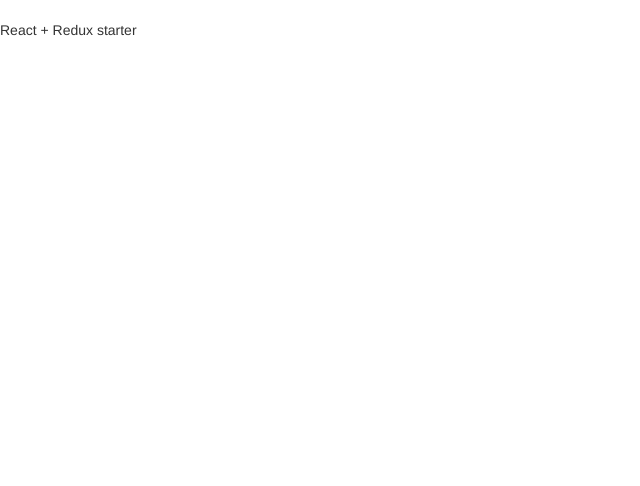
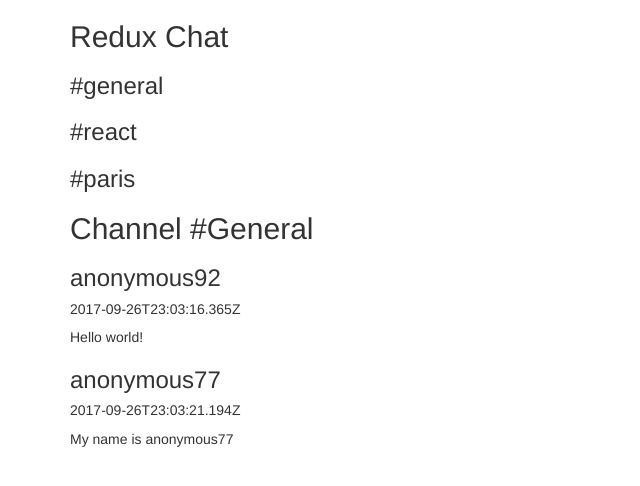
Before and after one commit to ceweager/Slack-chat-clone, a React app: page / in a window 1280 px wide. Shown: the top 486 px of the page, without its empty margins (0-640 px from the left). Built offline with nearby package versions, Linux system fonts and the light colour scheme; no server answers.

Commit message:
Got the fetch request to work, added in the basic channels

```diff
--- a/package.json
+++ b/package.json
@@ -28,7 +28,9 @@
     "react": "16.2",
     "react-dom": "16.2",
     "react-redux": "^5.0.6",
-    "redux": "^3.7.2"
+    "redux": "^3.7.2",
+    "redux-logger": "^3.0.6",
+    "redux-promise": "^0.6.0"
   },
   "scripts": {
     "start": "webpack-dev-server --mode development",
--- /dev/null
+++ b/src/action_constants.js
@@ -0,0 +1,3 @@
+const GET_MESSAGES = "GET_MESSAGES";
+
+export default GET_MESSAGES;
--- a/src/actions/index.js
+++ b/src/actions/index.js
@@ -1 +1,12 @@
 // TODO: add and export your own actions
+import GET_MESSAGES from '../action_constants';
+
+export default function getMessages() {
+  const promise = fetch('https://wagon-chat.herokuapp.com/general/messages')
+    .then(response => response.json());
+  console.log(promise);
+  return {
+    type: GET_MESSAGES,
+    payload: promise
+  };
+}
--- a/src/components/app.jsx
+++ b/src/components/app.jsx
@@ -1,9 +1,17 @@
 import React from 'react';
+import ChannelList from '../containers/channellist';
+import MessageList from '../containers/message_list';
 
 const App = () => {
   return (
-    <div className="app">
-      <p>React + Redux starter</p>
+    <div className="container">
+      <div className="left-box">
+        <ChannelList />
+      </div>
+      <div className="right-box" >
+        <h2>Channel #General</h2>
+        <div><MessageList /></div>
+      </div>
     </div>
   );
 };
--- /dev/null
+++ b/src/containers/channellist.jsx
@@ -0,0 +1,19 @@
+import React, { Component } from 'react';
+
+class ChannelList extends Component {
+  render() {
+    return (
+      <div>
+        <h2>Redux Chat</h2>
+        <div className="Links">
+          <h3>#general</h3>
+          <h3>#react</h3>
+          <h3>#paris</h3>
+        </div>
+      </div>
+    );
+  }
+}
+
+
+export default ChannelList;
--- /dev/null
+++ b/src/containers/message.jsx
@@ -0,0 +1,17 @@
+/* eslint-disable react/prefer-stateless-function */
+import React, { Component } from 'react';
+
+class Message extends Component {
+  render() {
+    return (
+      <div>
+        <div>
+          <h3>{this.props.message.author}</h3><h5>{this.props.message.created_at}</h5>
+          <p>{this.props.message.content}</p>
+        </div>
+      </div>
+    )
+  }
+}
+
+export default Message;
--- /dev/null
+++ b/src/containers/message_list.jsx
@@ -0,0 +1,38 @@
+/* eslint-disable react/prefer-stateless-function */
+import React, { Component } from 'react';
+// import { bindActionCreators } from 'redux';
+import { connect } from 'react-redux';
+import { bindActionCreators } from 'redux';
+import Message from './message';
+import getMessages from '../actions';
+
+function mapDispatchToProps(dispatch) {
+  return bindActionCreators(
+    { getMessages: getMessages },
+    dispatch
+  );
+}
+
+class MessageList extends Component {
+  componentWillMount() {
+    this.props.getMessages();
+  }
+
+  render() {
+    console.log(this.props);
+    console.log(this.state);
+    return (
+      this.props.messages.map((message) => {
+        return <Message key={message.created_at} message={message} />;
+      })
+    );
+  }
+}
+
+function mapStateToProps(state) {
+  return {
+    messages: state.messages
+  };
+}
+
+export default connect(mapStateToProps, mapDispatchToProps)(MessageList);
--- a/src/index.jsx
+++ b/src/index.jsx
@@ -2,20 +2,52 @@
 import React from 'react';
 import ReactDOM from 'react-dom';
 import { Provider } from 'react-redux';
-import { createStore, combineReducers } from 'redux';
+import { createStore, combineReducers, applyMiddleware, compose } from 'redux';
+import { logger } from 'redux-logger';
+import reduxPromise from 'redux-promise';
 
 // internal modules
 import App from './components/app';
 import '../assets/stylesheets/application.scss';
 
 // State and reducers
+import messagesReducer from './reducers/messages_reducer';
+import channelsReducer from './reducers/channels_reducer';
+import currentUserReducer from './reducers/current_user_reducer';
+import selectedChannelReducer from './reducers/selected_channel_reducer';
+
 const reducers = combineReducers({
-  changeMe: (state = null, action) => state
+  // changeMe: (state = null, action) => state
+  messages: messagesReducer,
+  channels: channelsReducer,
+  currentUser: currentUserReducer,
+  selectedChannel: selectedChannelReducer
 });
+
+const composeEnhancers = window.__REDUX_DEVTOOLS_EXTENSION_COMPOSE__ || compose;
+const middlewares = composeEnhancers(applyMiddleware(reduxPromise, logger));
+
+const initialState = {
+  messages: [
+    {
+      author: "anonymous92",
+      content: "Hello world!",
+      created_at: "2017-09-26T23:03:16.365Z"
+    },
+    {
+      author: "anonymous77",
+      content: "My name is anonymous77",
+      created_at: "2017-09-26T23:03:21.194Z"
+    }
+  ],
+  channels: ['general', 'react', 'paris'],
+  currentUser: `anonymous${Math.floor(10 + (Math.random() * 90))}`,
+  selectedChannel: 'general'
+};
 
 // render an instance of the component in the DOM
 ReactDOM.render(
-  <Provider store={createStore(reducers)}>
+  <Provider store={createStore(reducers, initialState, middlewares)}>
     <App />
   </Provider>,
   document.getElementById('root')
--- /dev/null
+++ b/src/reducers/channels_reducer.js
@@ -0,0 +1,6 @@
+export default function (state = [], action) {
+  switch (action.type) {
+    default:
+      return state;
+  }
+}
--- /dev/null
+++ b/src/reducers/current_user_reducer.js
@@ -0,0 +1,6 @@
+export default function (state = null, action) {
+  switch (action.type) {
+    default:
+      return state;
+  }
+}
--- /dev/null
+++ b/src/reducers/messages_reducer.js
@@ -0,0 +1,10 @@
+import GET_MESSAGES from "../action_constants";
+
+export default function (state = [], action) {
+  switch (action.type) {
+    case GET_MESSAGES:
+      return action.payload.length >= 1 ? action.payload : state;
+    default:
+      return state;
+  }
+}
--- /dev/null
+++ b/src/reducers/selected_channel_reducer.js
@@ -0,0 +1,6 @@
+export default function (state = null, action) {
+  switch (action.type) {
+    default:
+      return state;
+  }
+}
```
Also changed, not shown: 1 other file (tests, documents, lock files or other folders).
